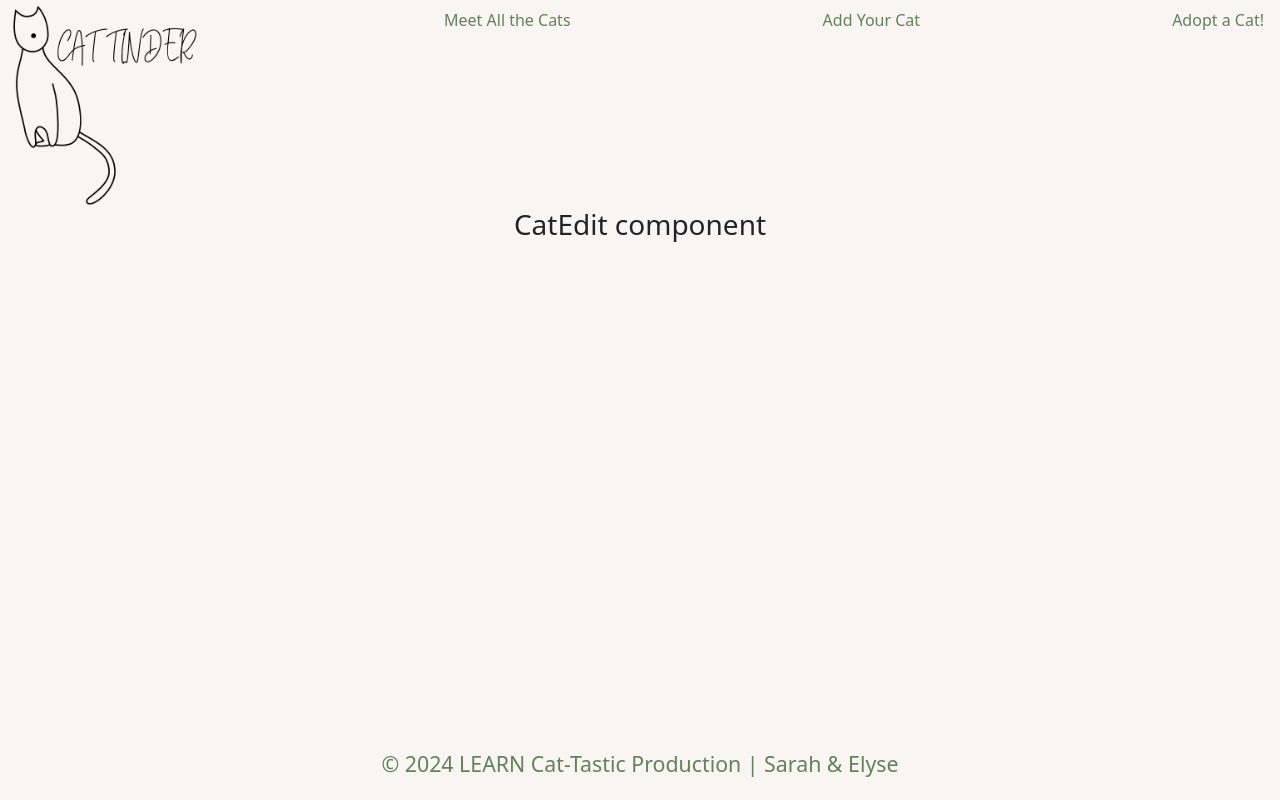
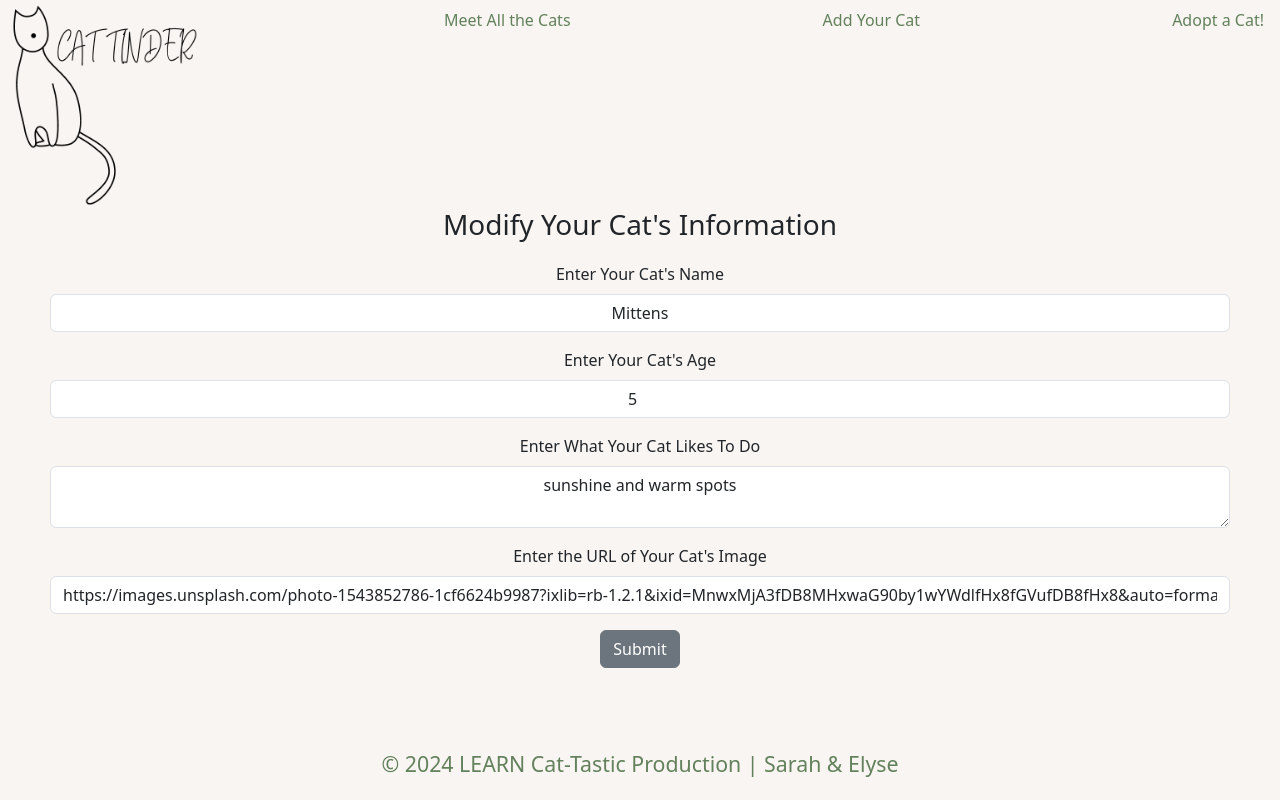
Before and after one commit to learn-academy-2023-india/cat-tinder-frontend-lean-cuisine, a React (Create React App) app: page /catedit/1 in a window 1280 px wide. Built offline with nearby package versions, Linux system fonts and the light colour scheme.

Commit message:
:sparkles: adds form to edit existing cat and specs

```diff
--- a/src/pages/CatEdit.js
+++ b/src/pages/CatEdit.js
@@ -1,9 +1,79 @@
-import React from "react"
+import React, { useState } from "react"
+import { Form, FormGroup, Input, Label, Button } from "reactstrap"
+import { useNavigate, useParams } from "react-router-dom"
 
-const CatEdit = () => {
+const CatEdit = ({ cats, updateCat }) => {
+  const { id } = useParams()
+  const cat = cats.find((item) => item.id === +id)
+  const navigate = useNavigate()
+
+  const [catFormData, setCatFormData] = useState({
+    name: cat?.name,
+    age: cat?.age,
+    enjoys: cat?.enjoys,
+    image: cat?.image
+  })
+
+  const handleSubmit = () => {
+    updateCat(catFormData, cat.id)
+    navigate(`/catshow/${cat.id}`)
+  }
+
   return (
     <>
-      <h3>CatEdit component</h3>
+      <h3>Modify Your Cat's Information</h3>
+      <Form>
+        <FormGroup>
+          <Label htmlFor="name">Enter Your Cat's Name</Label>
+          <Input
+            data-testid="name"
+            name="name"
+            type="text"
+            value={catFormData.name}
+            onChange={(e) =>
+              setCatFormData({ ...catFormData, name: e.target.value })
+            }
+          />
+        </FormGroup>
+        <FormGroup>
+          <Label htmlFor="age">Enter Your Cat's Age</Label>
+          <Input
+            data-testid="age"
+            name="age"
+            type="number"
+            value={catFormData.age}
+            onChange={(e) =>
+              setCatFormData({ ...catFormData, age: e.target.value })
+            }
+          />
+        </FormGroup>
+        <FormGroup>
+          <Label htmlFor="enjoys">Enter What Your Cat Likes To Do</Label>
+          <Input
+            id="enjoys"
+            data-testid="enjoys"
+            name="enjoys"
+            type="textarea"
+            value={catFormData.enjoys}
+            onChange={(e) =>
+              setCatFormData({ ...catFormData, enjoys: e.target.value })
+            }
+          />
+        </FormGroup>
+        <FormGroup>
+          <Label htmlFor="url">Enter the URL of Your Cat's Image</Label>
+          <Input
+            data-testid="image"
+            name="image"
+            type="text"
+            value={catFormData.image}
+            onChange={(e) =>
+              setCatFormData({ ...catFormData, image: e.target.value })
+            }
+          />
+        </FormGroup>
+        <Button onClick={handleSubmit}>Submit</Button>
+      </Form>
     </>
   )
 }
```
Also changed, not shown: 1 other file (tests, documents, lock files or other folders).
